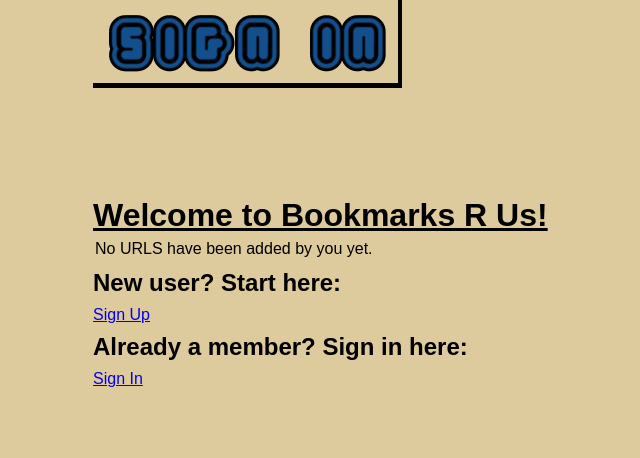
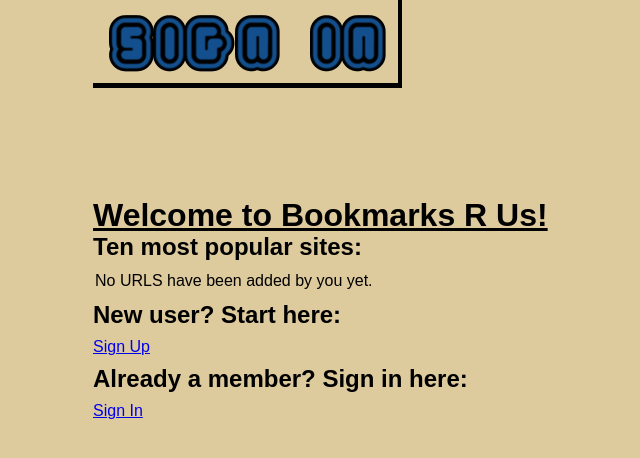
Before and after one commit to AboutTreeFittyy/Bookmarks-R-Us, a PHP site: page / in a window 1280 px wide. Shown: the part 103-561 px from the top of the page, without its empty margins (35-675 px from the left). Run offline with PHP 8.4, Linux system fonts and the light colour scheme; data that the repository does not hold is empty.

Commit message:
No bug after all
Unable to replicate bug, most likely due to uploading files while switching sessions or something.

```diff
--- a/index.php
+++ b/index.php
@@ -14,6 +14,7 @@
 
 	<div class="container">
 		<h1>Welcome to Bookmarks R Us!</h1>
+		<h2>Ten most popular sites:</h2>
 		<div id="list"></div>
 		<h2>New user? Start here:</h2>
 		<p><a href="signup.htm">Sign Up</a></p>
```
